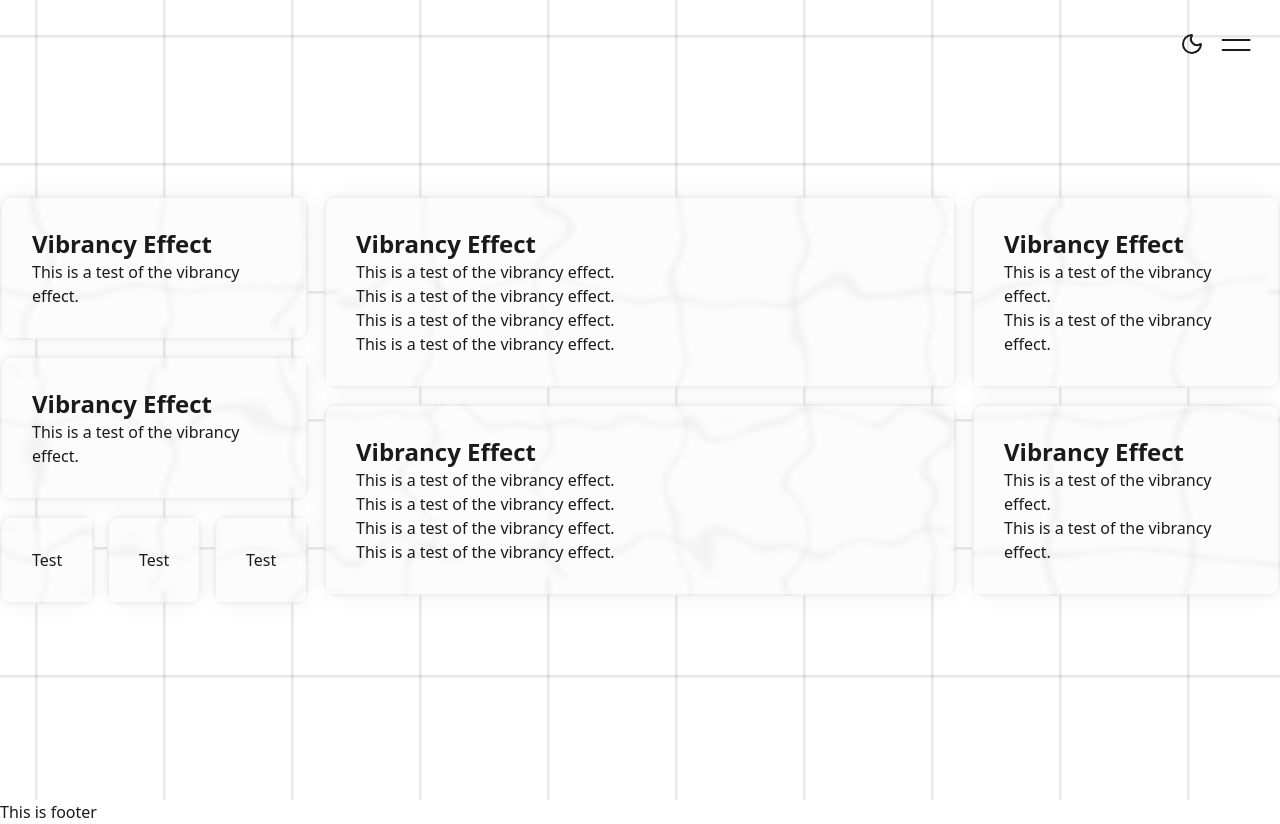
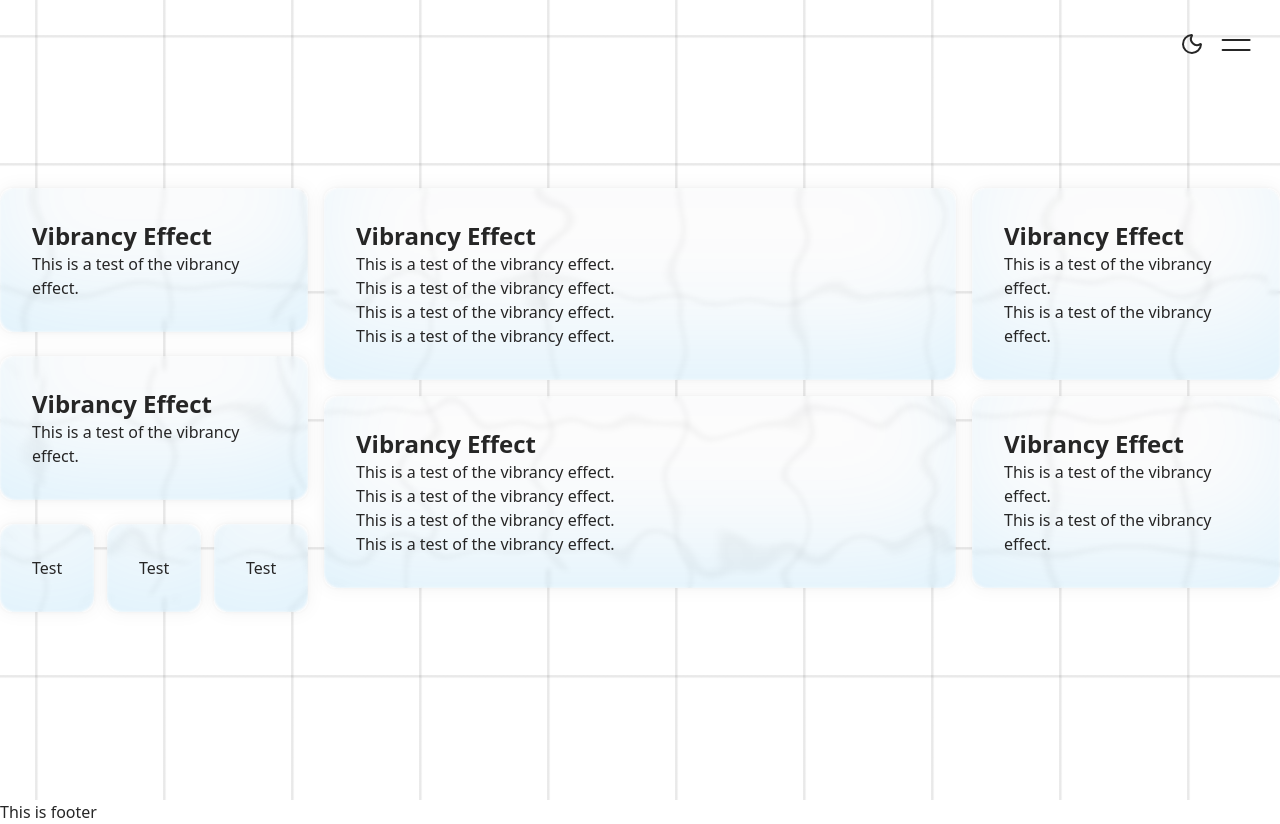
Before and after one commit to minxs33/portfolio-2025, a Next.js app: page / in a window 1280 px wide. Built offline with nearby package versions, Linux system fonts and the light colour scheme.

Commit message:
[add] Adding gradient light inside the vibrancy effect

```diff
--- a/src/app/(public)/page.tsx
+++ b/src/app/(public)/page.tsx
@@ -1,11 +1,10 @@
-import Layout from "../components/public/template";
 import Vibrancy from "../components/public/Vibrancy/Vibrancy";
 
 export default function Home() {
   return (
       <section className="flex flex-col items-center justify-center container mx-auto h-screen">
         <div className="grid grid-cols-1 md:grid-cols-4 gap-4">
-          <div className="col-span-1 flex flex-col gap-4">
+          <div className="col-span-1 flex flex-col gap-x-8 gap-y-6">
               <Vibrancy wrapperClass="p-4">
                   <h1 className="text-2xl font-bold text-foreground">Vibrancy Effect</h1>
                   <p className="text-foreground">This is a test of the vibrancy effect.</p>
--- a/src/app/components/public/Vibrancy/Vibrancy.module.css
+++ b/src/app/components/public/Vibrancy/Vibrancy.module.css
@@ -29,13 +29,20 @@
   z-index: 2;
   overflow: hidden;
   transition: all 0.4s cubic-bezier(0.175, 0.885, 0.32, 2.2);
-  border-radius: 8px;
+  border-radius: 16px;
   backdrop-filter: blur(2px);
   box-shadow:
-    inset 2px 2px 1px 0 hsla(var(--foreground-h), var(--foreground-s), var(--foreground-l), 0.05),
-    inset -1px -1px 1px 1px hsla(var(--foreground-h), var(--foreground-s), var(--foreground-l), 0.05);
+    inset 4px 2px 3px 0 hsla(0, 0%, 100%, 0.1),
+    inset 1px -2px 5px 1px hsla(0, 0%, 100%, 0.1);
 }
 
+.bottomGlow {
+  position: absolute;
+  inset: 0;
+  z-index: 3;
+  border-radius: 16px;
+  filter: blur(1px);
+}
 .content {
   z-index: 3;
 }
--- a/src/app/components/public/Vibrancy/Vibrancy.tsx
+++ b/src/app/components/public/Vibrancy/Vibrancy.tsx
@@ -95,6 +95,7 @@ export default function Vibrancy({children, wrapperClass}: {children?: React.Rea
             mode="overlay"
             result="litImage"
           />
+          <feFlood floodColor="#00aaff" floodOpacity="0.4" result="glowColor" />
           <feOffset in="softMap" dx="5" dy="5" result="offsetMap" />
           <feComposite
             in="softMap"
@@ -134,6 +135,15 @@ export default function Vibrancy({children, wrapperClass}: {children?: React.Rea
         />
         <div className={styles.tint} />
         <div className={styles.shine} />
+        {/* TODO: make dynamic colors based on props */}
+        <div
+          className={styles.bottomGlow}
+          style={{
+            boxShadow: `
+              inset 0 -30px 20px -60px #00aaff50,
+              inset 0 -60px 120px -30px #00aaff20
+            `
+          }} />
         <div className={styles.content}>{children}</div>
       </div>
     </>
--- a/src/app/components/public/navigation.tsx
+++ b/src/app/components/public/navigation.tsx
@@ -56,7 +56,7 @@ export default function Navigation() {
       />
 
       {/* nav panel */}
-      <div className="fixed inset-y-0 right-0 z-10 w-[80vw] sm:w-[50vw] md:w-[30vw] overflow-hidden">
+      <div className="fixed inset-y-0 right-0 -z-10 w-[80vw] sm:w-[50vw] md:w-[30vw] overflow-hidden">
         <motion.div
           initial={{ scaleX: 0 }}
           animate={{ scaleX: isOpen ? 1 : 0 }}
--- a/src/app/globals.css
+++ b/src/app/globals.css
@@ -21,7 +21,7 @@ html.light {
   --background-l: 100%;
   --foreground-h: 0;
   --foreground-s: 0%;
-  --foreground-l: 10%;
+  --foreground-l: 15%;
 
   --background: hsl(var(--background-h), var(--background-s), var(--background-l));
   --foreground: hsl(var(--foreground-h), var(--foreground-s), var(--foreground-l));
@@ -40,10 +40,10 @@ html.light {
 html.dark {
   --background-h: 0;
   --background-s: 0%;
-  --background-l: 6%;
+  --background-l: 1%;
   --foreground-h: 0;
   --foreground-s: 0%;
-  --foreground-l: 90%;
+  --foreground-l: 85%;
 
   --background: hsl(var(--background-h), var(--background-s), var(--background-l));
   --foreground: hsl(var(--foreground-h), var(--foreground-s), var(--foreground-l));
```
